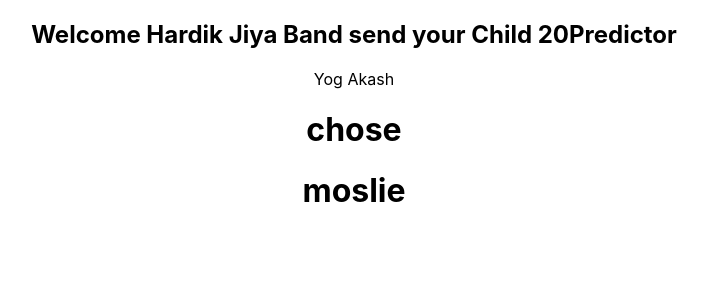
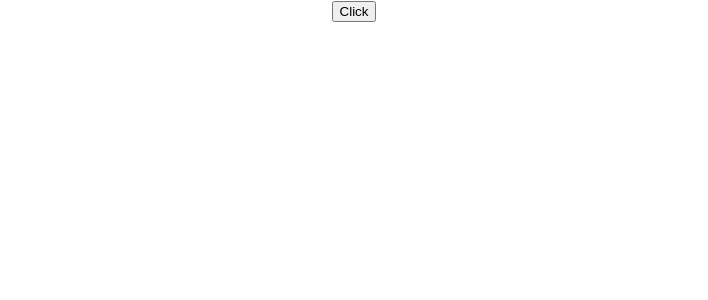
Before and after one commit to hardiktheprogrammer/typescript-chess, a React (Create React App) app in the folder my-app/: page / in a window 1280 px wide. Shown: the top 300 px of the page, without its empty margins (286-994 px from the left). Built offline with nearby package versions, Linux system fonts and the light colour scheme.

Commit message:
add Button

```diff
--- a/my-app/src/App.tsx
+++ b/my-app/src/App.tsx
@@ -1,35 +1,30 @@
 import './App.css';
-import { Greet } from './components/Greet';
-import { Person } from './components/person';
-import { PersonList } from './components/PersonList';
+// import { Heading } from './components/Heading'
+// import {Status } from './components/Status'
+// import { Oscar } from './components/Oscar'
+// import {Greet} from './components/Greet'
+import {Button} from './components/Button'
 function App() {
-  const personName = {
-    first: 'Yog',
-    last: 'Akash'
-  };
+  return (
+    <div className='App'>
+      {/* <Status status='error' />
+      <Heading > Text</Heading >
 
-  const nameList = [
-    {
+      <Oscar> */}
 
-    first: 'Brulie',
-    last: 'chose'
+        {/* <Heading> Oscar</Heading> */}
+      {/* </Oscar >
+      <Greet name='Hardik' messageCount={ 10} isLoggedIn={false} /> */}
+      <Button handleClick={(event) =>{
 
+        console.log('Button Clicked', event)
+      } }
 
+      />
 
-    },
-    {
-      first: 'Choslie',
-      last: 'moslie'
-    }
-  ]
+    </div>
 
-  return (
-    <div className="App">
-      <Greet name='Jiya Band' messageCount={20} isLoggedIn={true} />
-      <Person name= {personName} />
-      <PersonList name= {nameList} />
-    </div>
-  );
+  )
 }
 
 export default App;
--- /dev/null
+++ b/my-app/src/components/Button.tsx
@@ -0,0 +1,9 @@
+import React from 'react'
+
+type ButtonProps = {
+    handleClick: (event: React.MouseEvent<HTMLButtonElement>) => void
+}
+
+export const Button = (props: ButtonProps) =>  {
+return <button onClick={props.handleClick}>Click</button>
+}
--- a/my-app/src/components/Greet.tsx
+++ b/my-app/src/components/Greet.tsx
@@ -12,7 +12,7 @@ export const Greet = (props: GreetProps) => {
 
             <h2>
                 {
-                    props.isLoggedIn ? `  Welcome Hardik ${props.name} send your Child  ${props.messageCount}Predictor ` : 'welcome Preditor'
+                    props.isLoggedIn ? `  Welcome Hardik ${props.name}! send your Child  ${props.messageCount}Predictor ` : 'welcome Preditor'
 
                 }
 
--- /dev/null
+++ b/my-app/src/components/Heading.tsx
@@ -0,0 +1,14 @@
+type HeadingProps = {
+    childern: string
+
+
+}
+
+export const Heading = (props: HeadingProps) => {
+
+    return (
+        <h2>
+           {props.childern}
+        </h2>
+    )
+}
--- /dev/null
+++ b/my-app/src/components/Oscar.jsx
@@ -0,0 +1,7 @@
+type OscarProps = {
+  childern: React.ReactNode,
+};
+
+export const Oscar = (props: OscarProps) => {
+  return <div>{props.childern}</div>;
+};
--- /dev/null
+++ b/my-app/src/components/Status.jsx
@@ -0,0 +1,18 @@
+type StatusProps = {
+  status: 'Loading' | 'success' | 'error',
+};
+export const Status = (props: StatusProps) => {
+  let message;
+  if (props.status === 'Loading') {
+    message = 'Loading....';
+  } else if (props.status === 'success') {
+    message = 'date Fetech successfully';
+  } else if (props.status === 'error') {
+    message = 'date Fetech successfully';
+  }
+  return (
+    <div>
+      <h2> status - {message}</h2>
+    </div>
+  );
+};
--- a/my-app/src/components/person.tsx
+++ b/my-app/src/components/person.tsx
@@ -1,4 +1,4 @@
-type personProps = {
+type PersonProps = {
     name: {
         first: string
         last:string
@@ -6,10 +6,10 @@ type personProps = {
 
 }
 
-export const Person = (props:personProps) => {
+export const Person = (props:PersonProps) => {
 
     return (
 
-        <div> {props.name.first} {props.name.last} </div>
+        <div> {props.name.first} {props.name.first} </div>
     )
 }
```
